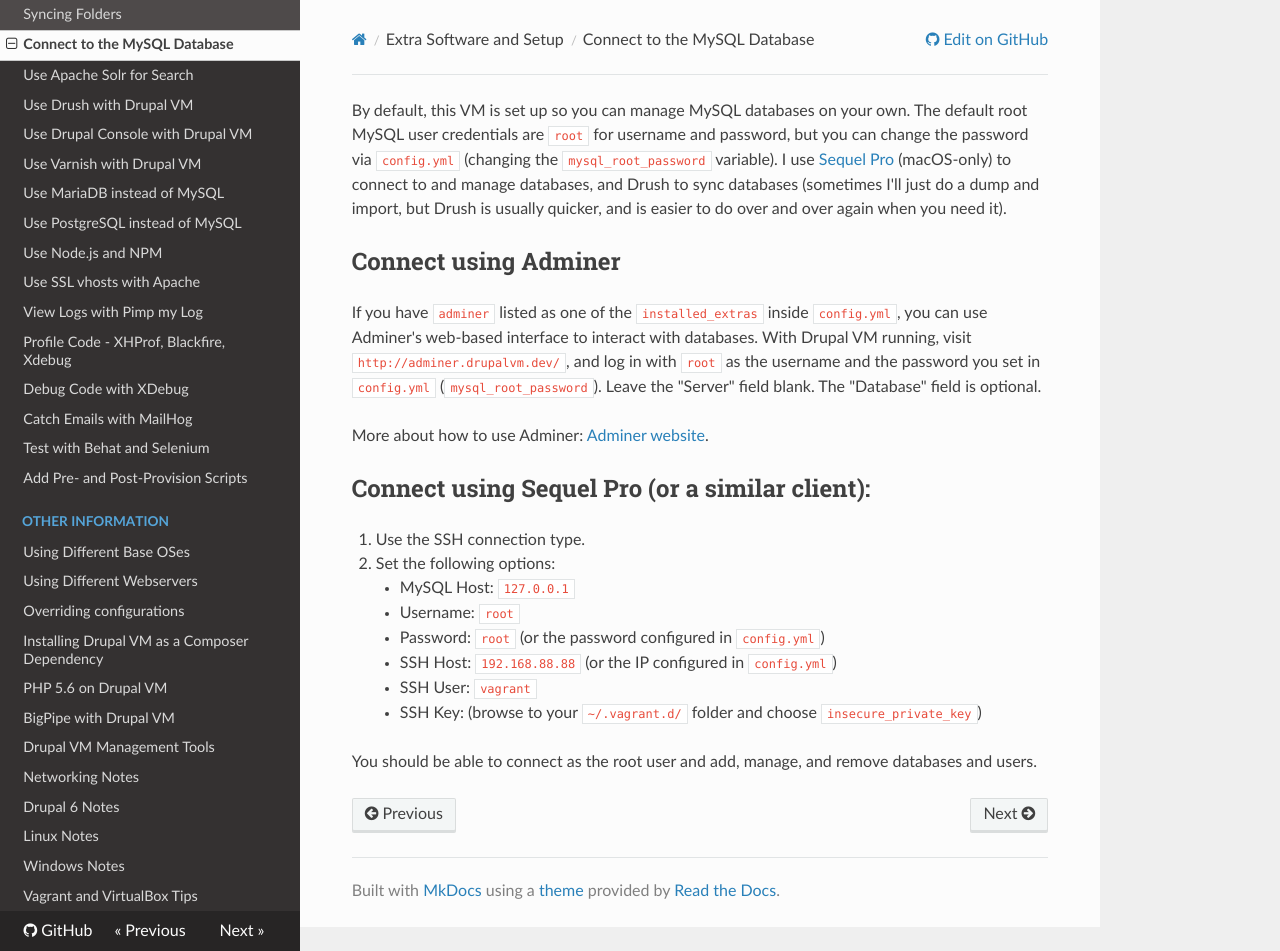
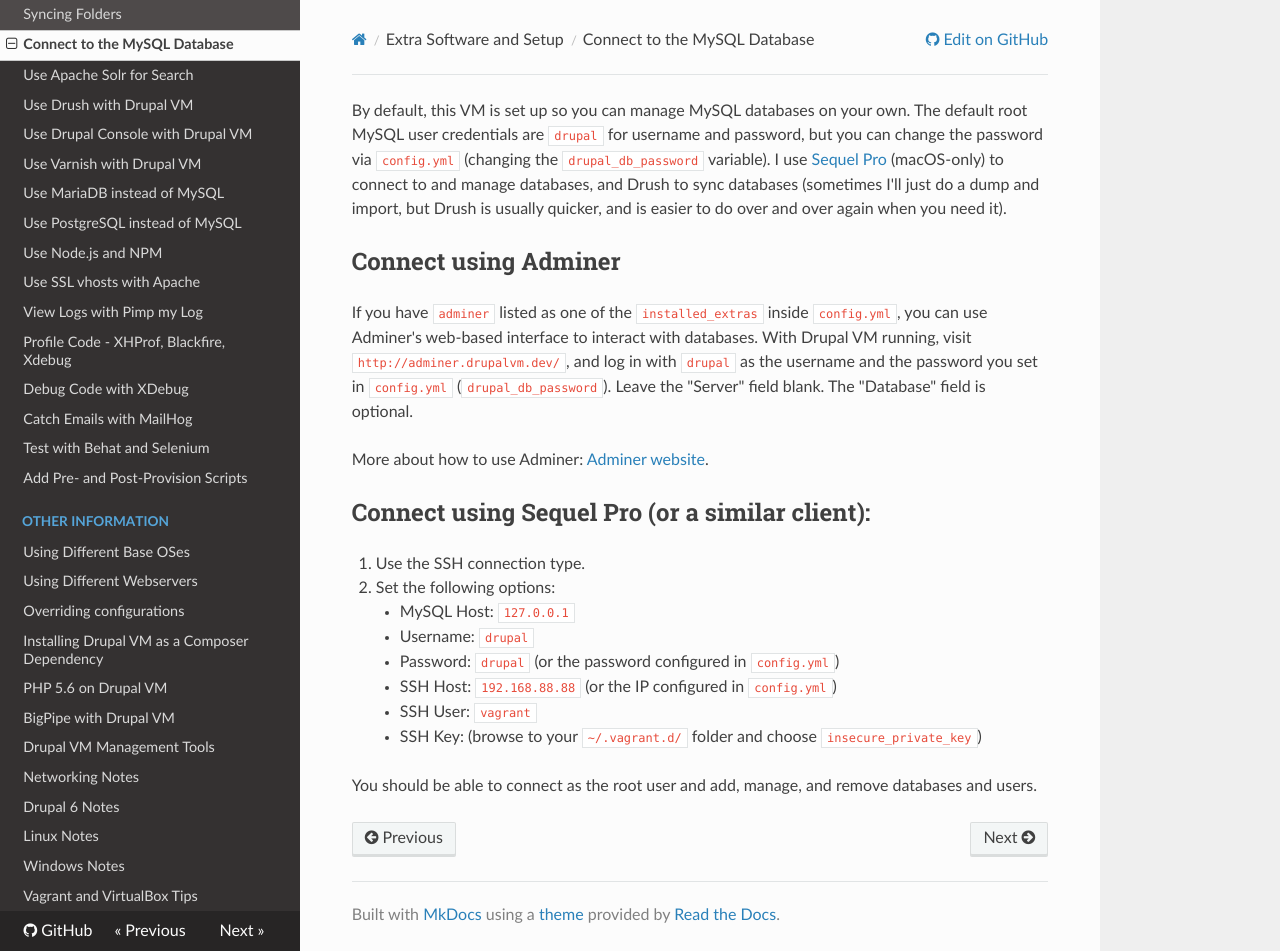
Before and after one commit to geerlingguy/drupal-vm, an MkDocs documentation site: the page built from docs/extras/mysql.md, in a window 1280 px wide and 951 px high. Built offline with MkDocs 1.6.1, drawn with Linux system fonts in a browser that asks for light colours; nearby versions of some CDN libraries; old or Windows-style settings are respelled for this version of MkDocs.

Commit message:
Change variable names in documentation

```diff
--- a/docs/extras/mysql.md
+++ b/docs/extras/mysql.md
@@ -1,8 +1,8 @@
-By default, this VM is set up so you can manage MySQL databases on your own. The default root MySQL user credentials are `root` for username and password, but you can change the password via `config.yml` (changing the `mysql_root_password` variable). I use [Sequel Pro](http://www.sequelpro.com/) (macOS-only) to connect to and manage databases, and Drush to sync databases (sometimes I'll just do a dump and import, but Drush is usually quicker, and is easier to do over and over again when you need it).
+By default, this VM is set up so you can manage MySQL databases on your own. The default root MySQL user credentials are `drupal` for username and password, but you can change the password via `config.yml` (changing the `drupal_db_password` variable). I use [Sequel Pro](http://www.sequelpro.com/) (macOS-only) to connect to and manage databases, and Drush to sync databases (sometimes I'll just do a dump and import, but Drush is usually quicker, and is easier to do over and over again when you need it).
 
 ## Connect using Adminer
 
-If you have `adminer` listed as one of the `installed_extras` inside `config.yml`, you can use Adminer's web-based interface to interact with databases. With Drupal VM running, visit `http://adminer.drupalvm.dev/`, and log in with `root` as the username and the password you set in `config.yml` (`mysql_root_password`). Leave the "Server" field blank. The "Database" field is optional.
+If you have `adminer` listed as one of the `installed_extras` inside `config.yml`, you can use Adminer's web-based interface to interact with databases. With Drupal VM running, visit `http://adminer.drupalvm.dev/`, and log in with `drupal` as the username and the password you set in `config.yml` (`drupal_db_password`). Leave the "Server" field blank. The "Database" field is optional.
 
 More about how to use Adminer: [Adminer website](http://www.adminer.org/).
 
@@ -11,8 +11,8 @@ More about how to use Adminer: [Adminer website](http://www.adminer.org/).
   1. Use the SSH connection type.
   2. Set the following options:
     - MySQL Host: `127.0.0.1`
-    - Username: `root`
-    - Password: `root` (or the password configured in `config.yml`)
+    - Username: `drupal`
+    - Password: `drupal` (or the password configured in `config.yml`)
     - SSH Host: `192.168.88.88` (or  the IP configured in `config.yml`)
     - SSH User: `vagrant`
     - SSH Key: (browse to your `~/.vagrant.d/` folder and choose `insecure_private_key`)
```
